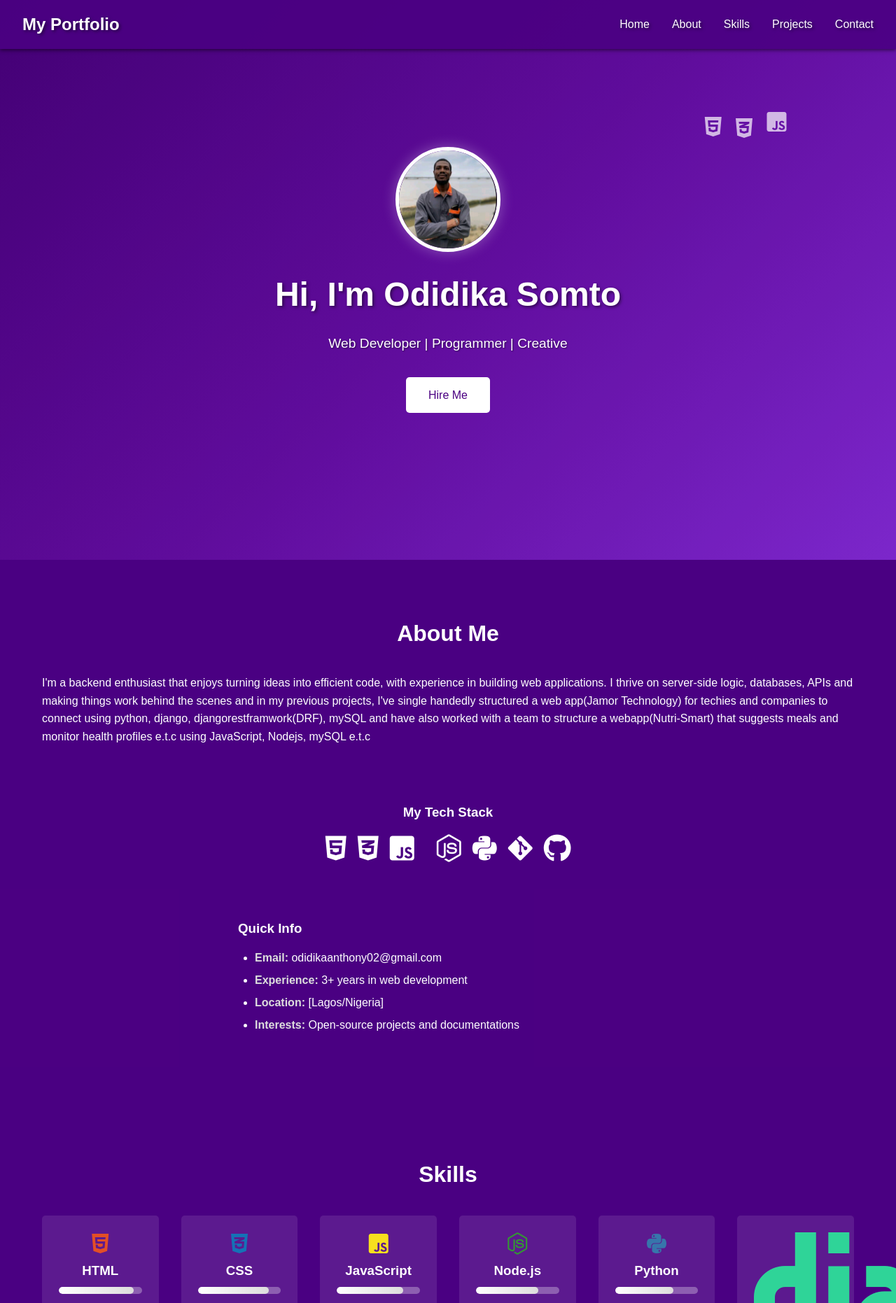
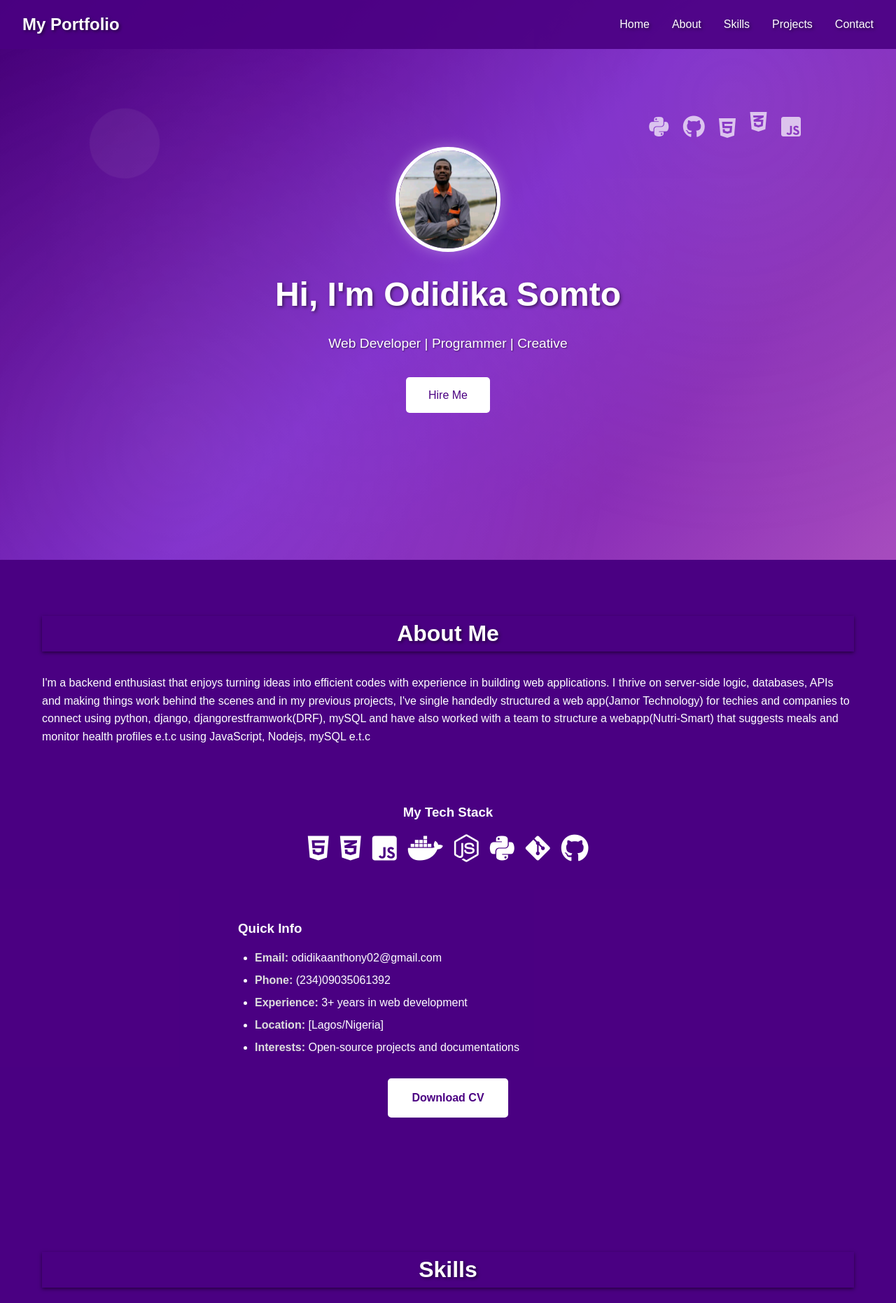
Before and after one commit to JayRocketMaN/My_Portfolio, a Flask app: page / in a window 1280 px wide; the page is wider, and only the part inside the window is pictured. Shown: the top 1862 px of that part at 70% size. Run offline with Flask 3, Linux system fonts and the light colour scheme; some libraries are stand-ins or nearby versions.

Commit message:
added_major_html_changes

```diff
--- a/app.py
+++ b/app.py
@@ -18,6 +18,6 @@ def about():
     return render_template('about.html')
 
 if __name__ == "__main__":
-    myWebsite.run(debug=True)
+    myWebsite.run(debug=True,host="0.0.0.0",port=8090)
 
     #host="0.0.0.0",port=8090
--- a/templates/about.html
+++ b/templates/about.html
@@ -32,7 +32,6 @@ header {
     top: 0;
     width: 100%;
     background: rgba(75, 0, 130, 0.9); /* Semi-transparent dark purple for header */
-    box-shadow: 0 2px 5px rgba(0,0,0,0.5);
     z-index: 100;
     text-shadow: 2px 2px 4px rgba(0, 0, 0, 0.5); /* Subtle black shadow for depth */
 }
@@ -86,16 +85,34 @@ nav {
 /* Hero Section Enhancements */
 .hero {
     height: 100vh;
-    background: linear-gradient(135deg, #4B0082 0%, #6A0DAD 50%, #8A2BE2 100%); /* Deeper gradient */
+    background: linear-gradient(135deg, #4B0082 0%, #6A0DAD 25%, #8A2BE2 50%, #9932CC 75%, #BA55D3 100%); /* More complex gradient with additional purple shades */
+    position: relative;
     display: flex;
     align-items: center;
     justify-content: center;
     text-align: center;
     color: #fff;
-    position: relative;
-    overflow: hidden; /* Prevents floating elements from overflowing */
+    overflow: hidden;
 }
 
+.hero::before {
+    content: '';
+    position: absolute;
+    top: 0;
+    left: 0;
+    width: 100%;
+    height: 100%;
+    background: radial-gradient(circle at 20% 80%, rgba(255, 255, 255, 0.1) 0%, transparent 50%),
+                radial-gradient(circle at 80% 20%, rgba(255, 255, 255, 0.1) 0%, transparent 50%),
+                radial-gradient(circle at 40% 40%, rgba(255, 255, 255, 0.05) 0%, transparent 50%); /* Subtle radial overlays for depth */
+    animation: backgroundShift 10s ease-in-out infinite; /* Slow animation for movement */
+    z-index: 0;
+}
+
+@keyframes backgroundShift {
+    0%, 100% { transform: translate(0, 0) scale(1); }
+    50% { transform: translate(10px, -10px) scale(1.05); }
+}
 .hero-overlay {
     position: absolute;
     top: 0;
@@ -133,6 +150,24 @@ nav {
     font-size: 1.2rem;
     margin-bottom: 2rem;
     text-shadow: 1px 1px 2px rgba(0, 0, 0, 0.5);
+}
+
+.hero::after {
+    content: '';
+    position: absolute;
+    top: 20%;
+    left: 10%;
+    width: 100px;
+    height: 100px;
+    background: rgba(255, 255, 255, 0.1);
+    border-radius: 50%;
+    animation: floatShape 8s ease-in-out infinite;
+    z-index: 0;
+}
+
+@keyframes floatShape {
+    0%, 100% { transform: translateY(0) rotate(0deg); opacity: 0.5; }
+    50% { transform: translateY(-20px) rotate(180deg); opacity: 0.8; }
 }
 
 .btn {
@@ -227,6 +262,8 @@ section {
 section h2 {
     text-align: center;
     margin-bottom: 2rem;
+    box-shadow: 0 2px 5px rgba(0,0,0,0.5);
+    text-shadow: 2px 2px 4px rgba(0, 0, 0, 0.5);
     font-size: 2rem;
     color: #fff; /* White headings */
 }
@@ -270,7 +307,7 @@ section h2 {
 .skill:nth-child(2) i { color: #1572B6; } /* CSS - Blue */
 .skill:nth-child(3) i { color: #F7DF1E; } /* JavaScript - Yellow */
 .skill:nth-child(4) i { color: #339933; } /* Node.js - Green */
-.skill:nth-child(5) i { color: #3776AB; } /* Python - Blue */
+.skill:nth-child(5) i { color: yellowgreen; } /* Python - Blue */
 .skill:nth-child(6) i { color: #092E20; } /* Django - Dark Green */
 .skill:nth-child(7) i { color: #000000; } /* Flask - Black (or #FFD43B for light) */
 .skill:nth-child(8) i { color: #47A248; } /* Mongoose - Green */
@@ -442,11 +479,11 @@ footer {
     }
 
     .nav-links.active {
-        display: flex;
+        display: flex !important;
     }
 
     .hamburger {
-        display: flex;
+        display: inline-flex;
     }
 
     .hero-content h1 {
@@ -507,6 +544,29 @@ footer {
 .personal-info strong {
     color: #ddd; /* Slightly lighter for emphasis */
 }
+.cv-download {
+    margin-top: 2rem; /* Space below the "Learn More" button */
+    margin-bottom: 2rem;
+    text-align: center;
+}
+
+.cv-btn {
+    display: inline-block;
+    padding: 0.8rem 2rem;
+    background: #fff; /* White background */
+    color: #4B0082; /* Dark purple text */
+    text-decoration: none;
+    border-radius: 5px;
+    font-weight: bold;
+    transition: background 0.3s, transform 0.3s;
+    border: 2px solid #fff; /* Optional border for emphasis */
+}
+
+.cv-btn:hover {
+    background: #4B0082; /* Purple background on hover */
+    color: #fff; /* White text on hover */
+    transform: scale(1.05); /* Slight zoom */
+}
 </style>
 <link rel="stylesheet" href="https://cdnjs.cloudflare.com/ajax/libs/font-awesome/6.0.0/css/all.min.css">
 </head>
@@ -540,17 +600,19 @@ footer {
         <a href="mailto:odidikaanthony02@gmail.com" class="btn btn-outline-secondary" >Hire Me</a>
     </div>
     <div class="floating-icons">
-        <i class="fab fa-html5 icon-float"></i>
-        <i class="fab fa-css3-alt icon-float delay-1"></i>
-        <i class="fab fa-js-square icon-float delay-2"></i>
-        <i class="fab fa-python-alt icon-float delay-3"></i>
+        <i class="fab fa-python icon-float "></i>
+        <i class="fab fa-github icon-float "></i>
+        <i class="fab fa-html5 icon-float delay-1"></i>
+        <i class="fab fa-css3-alt icon-float delay-2"></i>
+        <i class="fab fa-js-square icon-float delay-3"></i>
+
     </div>
 </section>
 
 <section id="about">
     <div class="container">
         <h2>About Me</h2>
-        <p>I'm a backend enthusiast that enjoys turning ideas into efficient code, with experience in building web applications.
+        <p>I'm a backend enthusiast that enjoys turning ideas into efficient codes with experience in building web applications.
            I thrive on server-side logic, databases, APIs and making things work behind the scenes and in my previous projects, I've single handedly structured a web app(Jamor Technology) for techies and companies to connect
            using python, django, djangorestframwork(DRF), mySQL and have also worked with a team to structure a webapp(Nutri-Smart) that suggests meals and
            monitor health profiles e.t.c using JavaScript, Nodejs, mySQL e.t.c</p>
@@ -560,7 +622,7 @@ footer {
                 <i class="fab fa-html5" title="HTML5"></i>
                 <i class="fab fa-css3-alt" title="CSS3"></i>
                 <i class="fab fa-js-square" title="JavaScript"></i>
-                <i class="fab fa-django" title="django"></i>
+                <i class="fab fa-docker" title="Docker"></i>
                 <i class="fab fa-node-js" title="Node.js"></i>
                 <i class="fab fa-python" title="Python"></i>
                 <i class="fab fa-git-alt" title="Git"></i>
@@ -572,11 +634,15 @@ footer {
     <h3>Quick Info</h3>
     <ul>
         <li><strong>Email:</strong> odidikaanthony02@gmail.com</li>
+        <li><strong>Phone:</strong> (234)09035061392</li>
         <li><strong>Experience:</strong> 3+ years in web development</li>
         <li><strong>Location:</strong> [Lagos/Nigeria]</li>
         <li><strong>Interests:</strong> Open-source projects and documentations</li>
     </ul>
 </div>
+ <div class="cv-download fade-in delay-3">
+            <a href="cv.pdf" download class="cv-btn">Download CV</a>
+        </div>
 </section>
 <section id="skills">
     <div class="container">
@@ -721,66 +787,71 @@ footer {
             <div class="project">
                 <h3>Jamor Technology</h3>
                 <div class="project-image">
-                    <img src="/images/JT1.jpg" alt="Project 1 Desktop Screenshot">
-                    <img src="JT_1.jpg" alt="Project 1 Desktop Screenshot">
+                    <img src="/images/JT1.jpg" alt="Project 2 Home Page">
+                    <img src="https://via.placeholder.com/300x200/ffffff/4B0082?text=Project+2+Checkout" alt="Project 2 Checkout Page">
+                    <img src="https://via.placeholder.com/300x200/ffffff/4B0082?text=Project+2+Admin" alt="Project 2 Admin Panel">
                 </div>
+                <p><strong>Tech Stack:</strong> Python, Django</p>
+                <p>djangorestframwork, MySQL, GitHub</p>
+                <p><strong>Jamor Technology (or JamorTech) is a Nigeria-based,
+                    remote-first technology company focused on bridging the gap between talent and the tech industry
+                    through structured internship programs, professional hiring services, and digital solutions.</strong></p>
                     <div class="project-details">
-                    <p><strong>My Role: Back-End Web Developer</strong></p>
-                </div>
-                <p><strong>About: Jamor Technology (or JamorTech) is a Nigeria-based, remote-first technology company focused on bridging the gap between talent and the tech industry
-                    through structured internship programs, professional hiring services, and digital solutions.</strong></p>
-                <h3>Project Stack</h3>
-                <ul>
-                    <li><strong>Python</strong></li>
-                    <li><strong>Django</strong></li>
-                    <li><strong>djangorestframwork</strong></li>
-                    <li><strong> MySQL</strong></li>
-                     <li><strong>GitHub</strong></li>
-                </ul>
-
-                <a href="jamortechnology.com" class="btn">View Project</a>
+                <p><strong>Role:</strong> Back-End Web Developer</p>
+                <p><strong>Tech Stack:</strong></p>
+                <div class="tech-stack-icons">
+                <i class="fab fa-python" title="Python"></i>
+                <i class="fab fa-github" title="GitHub"></i>
+                <i class="fas fa-database" title="MySQL"></i>
+            </div>
+                <a href="#" class="btn">View Project</a>
+            </div>
             </div>
             <div class="project">
-                <h3>NutriSmart</h3>
+                <h3>Nutri-Smart</h3>
                 <div class="project-image">
                     <img src="/images/JT1.jpg" alt="Project 2 Home Page">
                     <img src="https://via.placeholder.com/300x200/ffffff/4B0082?text=Project+2+Checkout" alt="Project 2 Checkout Page">
                     <img src="https://via.placeholder.com/300x200/ffffff/4B0082?text=Project+2+Admin" alt="Project 2 Admin Panel">
                 </div>
-                <p><strong>My Role: </strong></p>
-                <p><strong>Tech Stack: JavaScript, Nodejs, Express, MySQL, GitHub</strong></p>
-                <p><strong>About: is a simple mobile/web application designed to recommend personalized meals and provide
+                <p><strong>Tech Stack:</strong> JavaScript, Nodejs</p>
+                <p>MySQL, Express, GitHub</p>
+                <p><strong>Nutri-Smart is a simple mobile/web application designed to recommend personalized meals and provide
                     detailed nutritional breakdowns based on the user’s preferences, dietary needs, or health conditions.
                     The goal is to promote healthier eating habits through smart food recommendations powered by nutritional data.</strong></p>
-                    <div class="project-details">
+                <div class="project-details">
                 <p><strong>Role:</strong> Back-End Web Developer</p>
                 <p><strong>Tech Stack:</strong></p>
                 <div class="tech-stack-icons">
                 <i class="fab fa-js-square" title="JavaScript"></i>
                 <i class="fab fa-express-alt" title="Express"></i>
                 <i class="fab fa-node-js" title="Node.js"></i>
-                <i class="fab fa-database" title="Redis"></i>
+                <i class="fab fa-github" title="GitHub"></i>
                 <i class="fas fa-database" title="MySQL"></i>
             </div>
                 <a href="#" class="btn">View Project</a>
             </div>
             </div>
             <div class="project">
+                 <h3>My Portfolio</h3>
                 <div class="project-image">
                     <img src="https://via.placeholder.com/300x200/ffffff/4B0082?text=Project+3+Hero" alt="Project 3 Hero Section">
                     <img src="https://via.placeholder.com/300x200/ffffff/4B0082?text=Project+3+About" alt="Project 3 About Section">
                 </div>
-                <h3>Project 3</h3>
-                <p>A portfolio website like this one.</p>
+                <p><strong>Tech Stack:</strong> Python, Flask, GitHub</p>
+                <p>JavaScript, HTML, CSS, Bootstrap</p>
+                <p><strong>personal portfolio website showcasing backend development projects,
+                skills, and experiences. Built with HTML, CSS, and JavaScript,
+                it highlights my passion for server-side tech and problem-solving.
+                Features include a project gallery, skills section, and contact info.</strong></p>
                 <div class="project-details">
                 <p><strong>Role:</strong> Full-Stack Developer</p>
                 <p><strong>Tech Stack:</strong></p>
                 <div class="tech-stack-icons">
+                <i class="fab fa-python" title="Python"></i>
                 <i class="fab fa-html5" title="HTML"></i>
                 <i class="fab fa-css3-alt" title="CSS"></i>
                 <i class="fab fa-js-square" title="JavaScript"></i>
-                <i class="fab fa-node-js" title="Node.js"></i>
-                <i class="fas fa-database" title="MongoDB"></i>
             </div>
                 <a href="#" class="btn">View Project</a>
             </div>
--- a/templates/skills.html
+++ b/templates/skills.html
@@ -1,4 +1,4 @@
-<!DOCTYPE html>
+<!-- <!DOCTYPE html>
 <html lang="en">
 <head>
   {{ bootstrap.load_css() }}
@@ -118,3 +118,5 @@
     <footer>
         <p>&copy; 2026 Odidika Somto Anthony. All rights reserved</p>
     </footer>
+
+      -->
```
Also changed, not shown: scripts.js (+10 -1 lines).
